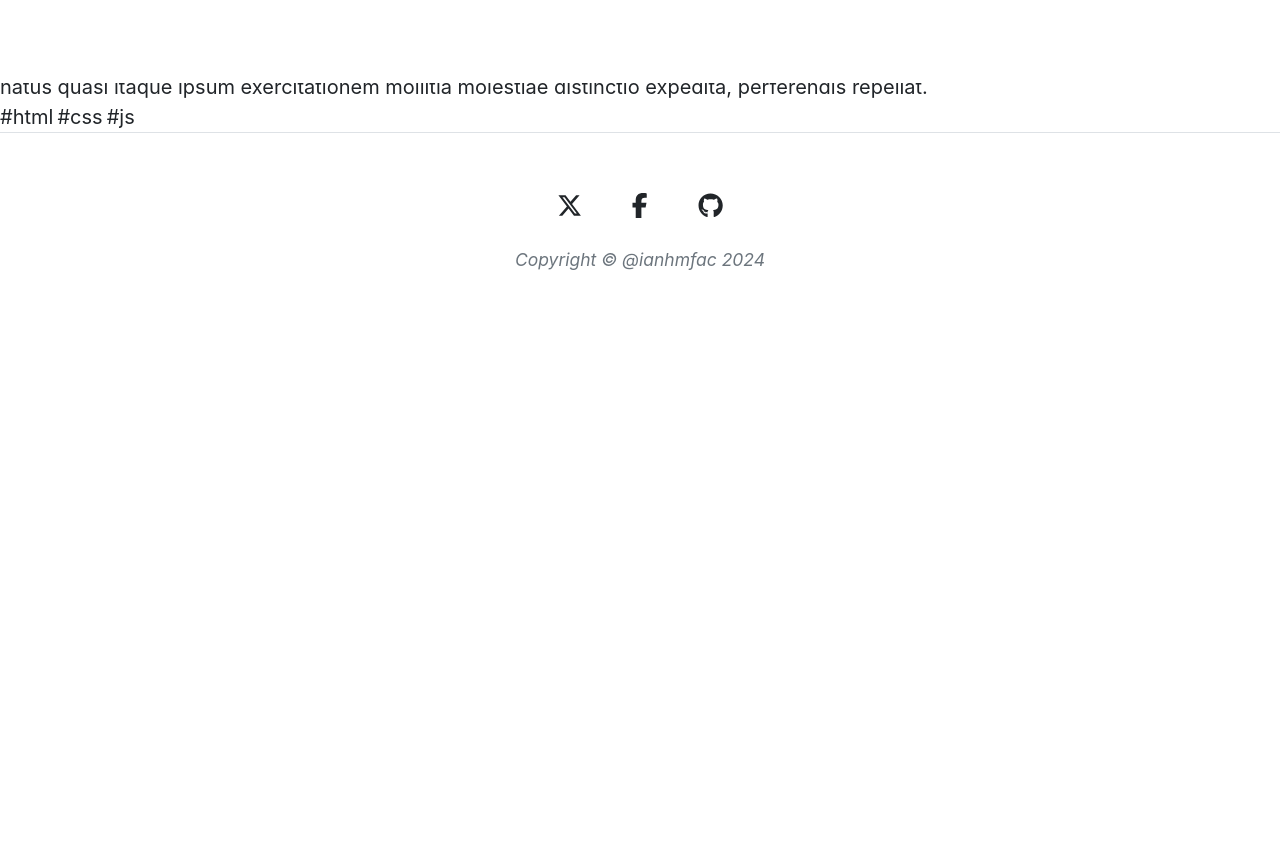
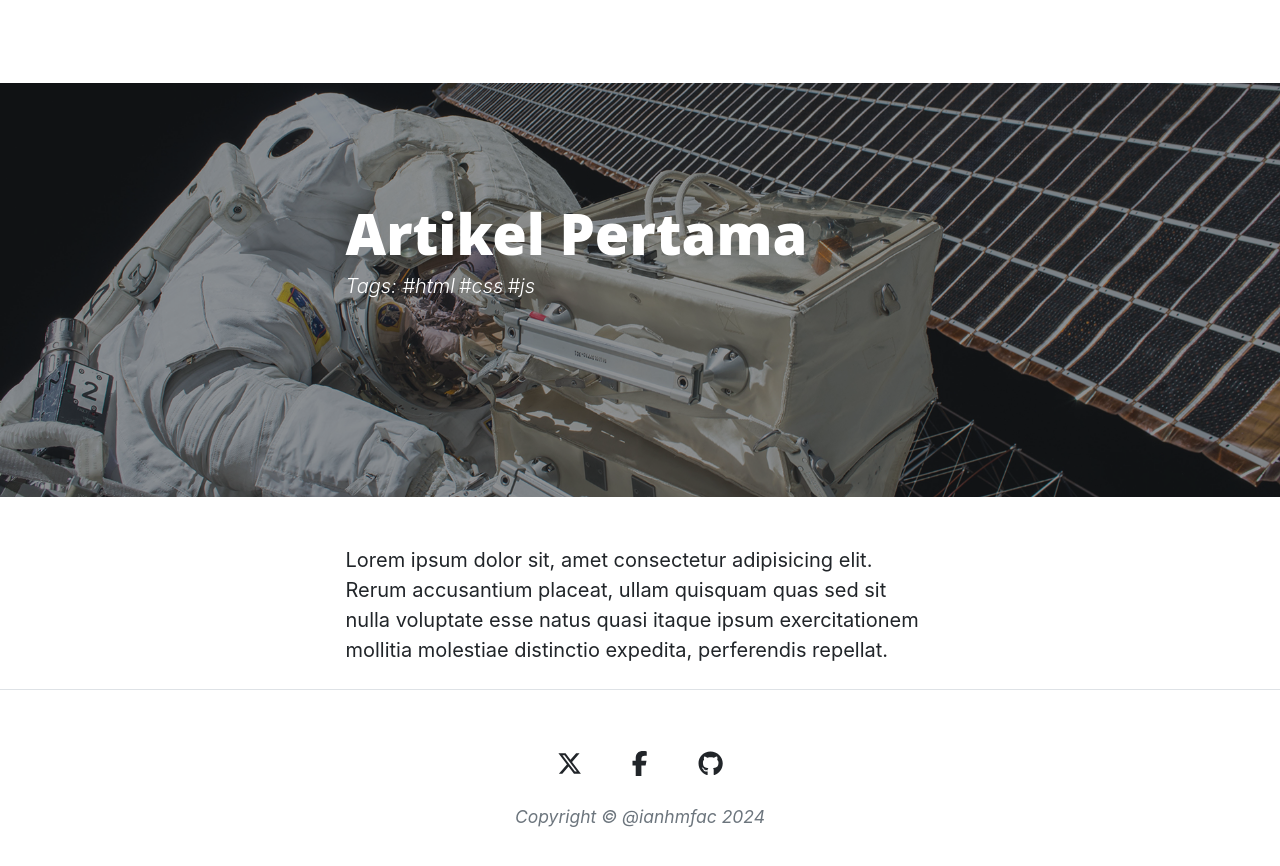
Before and after one commit to ianahmfac/vue-blog, a Vue app: page /posts/1 in a window 1280 px wide. Shown: the top 866 px of the page. Before the commit the page ends 800 px from the top, so only its background shows below. Built offline with nearby package versions, Linux system fonts and the light colour scheme; data requests are answered from the project's data file.

Commit message:
Implement detail post UI & fix navbar router

```diff
--- a/src/components/Navbar.vue
+++ b/src/components/Navbar.vue
@@ -1,7 +1,13 @@
+<script setup>
+import { RouterLink } from "vue-router";
+</script>
+
 <template>
   <nav class="navbar navbar-expand-lg navbar-light" id="mainNav">
     <div class="container px-4 px-lg-5">
-      <a class="navbar-brand" href="index.html">@ianahmfac</a>
+      <RouterLink class="navbar-brand" :to="{ name: 'home' }"
+        >@ianahmfac</RouterLink
+      >
       <button
         class="navbar-toggler"
         type="button"
@@ -17,20 +23,14 @@
       <div class="collapse navbar-collapse" id="navbarResponsive">
         <ul class="navbar-nav ms-auto py-4 py-lg-0">
           <li class="nav-item">
-            <a class="nav-link px-lg-3 py-3 py-lg-4" href="index.html">Home</a>
-          </li>
-          <li class="nav-item">
-            <a class="nav-link px-lg-3 py-3 py-lg-4" href="about.html">About</a>
-          </li>
-          <li class="nav-item">
-            <a class="nav-link px-lg-3 py-3 py-lg-4" href="post.html"
-              >Sample Post</a
+            <RouterLink
+              class="nav-link px-lg-3 py-3 py-lg-4"
+              :to="{ name: 'home' }"
+              >Home</RouterLink
             >
           </li>
           <li class="nav-item">
-            <a class="nav-link px-lg-3 py-3 py-lg-4" href="contact.html"
-              >Contact</a
-            >
+            <a class="nav-link px-lg-3 py-3 py-lg-4" href="#">About</a>
           </li>
         </ul>
       </div>
--- a/src/views/posts/PostDetailView.vue
+++ b/src/views/posts/PostDetailView.vue
@@ -16,11 +16,39 @@ onMounted(() => {
       {{ error }}
     </div>
     <div class="content" v-else-if="post">
-      <h3>{{ post.title }}</h3>
-      <p>{{ post.body }}</p>
-      <span style="margin-right: 4px" v-for="tag in post.tags" :key="tag"
-        >#{{ tag }}</span
+      <!-- Page Header-->
+      <header
+        class="masthead"
+        style="background-image: url('/img/post-bg.jpg')"
       >
+        <div class="container position-relative px-4 px-lg-5">
+          <div class="row gx-4 gx-lg-5 justify-content-center">
+            <div class="col-md-10 col-lg-8 col-xl-7">
+              <div class="post-heading">
+                <h1>{{ post.title }}</h1>
+                <span class="meta">
+                  Tags:
+                  <span class="me-1" v-for="tag in post.tags" :key="tag"
+                    >#{{ tag }}</span
+                  >
+                </span>
+              </div>
+            </div>
+          </div>
+        </div>
+      </header>
+      <!-- Post Content-->
+      <article class="mb-4">
+        <div class="container px-4 px-lg-5">
+          <div class="row gx-4 gx-lg-5 justify-content-center">
+            <div class="col-md-10 col-lg-8 col-xl-7">
+              <p>
+                {{ post.body }}
+              </p>
+            </div>
+          </div>
+        </div>
+      </article>
     </div>
     <div v-else>
       <LoadingVue />
```
